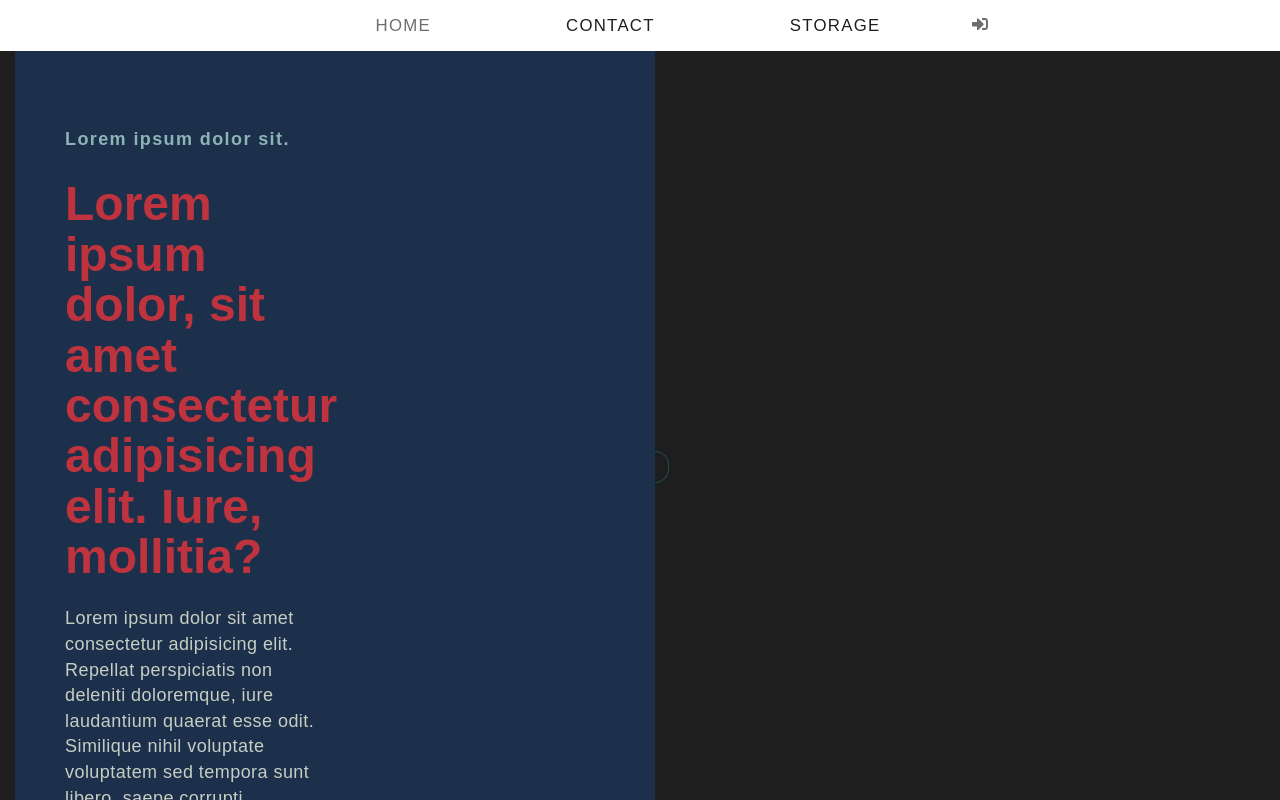
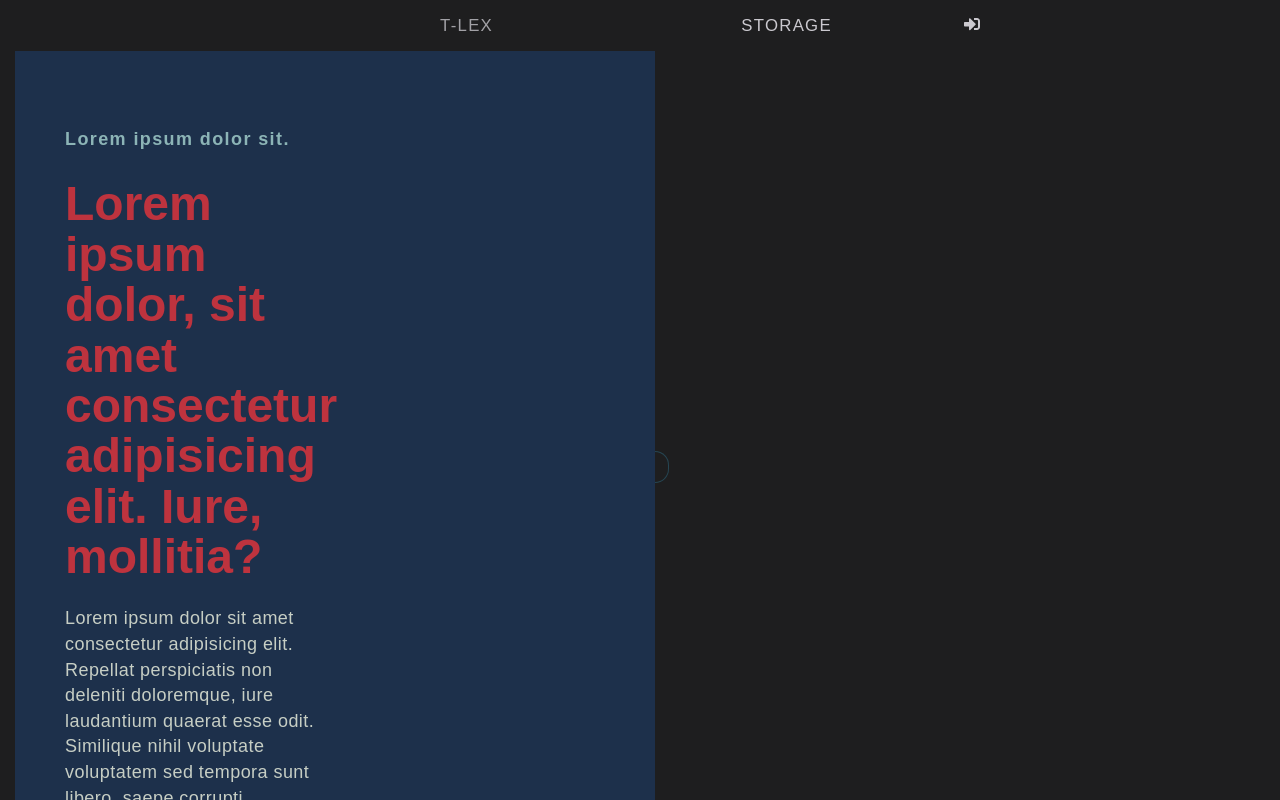
Before and after one commit to MaciejFigat/LFE, a React (Create React App) app in the folder frontend/: page / in a window 1280 px wide. Shown: the top 800 px of the page. Built offline with nearby package versions, Linux system fonts and the light colour scheme.

Commit message:
navigation minor changes in styling

```diff
--- a/frontend/src/App.tsx
+++ b/frontend/src/App.tsx
@@ -11,7 +11,7 @@ import UserProfile from './screens/UserProfile'
 import AdminPanel from './screens/AdminPanel'
 import ResetPassword from './screens/ResetPassword'
 import ConfirmAccount from './screens/ConfirmAccount'
-import Contact from './screens/Contact'
+// import Contact from './screens/Contact'
 import StoredFragments from './screens/StoredFragments'
 
 function App() {
@@ -25,7 +25,7 @@ function App() {
       <Routes location={location} key={location.key}>
         <Route path='/login' element={<Login />} />
         <Route path='/register' element={<Register />} />
-        <Route path='/contact' element={<Contact />} />
+        {/* <Route path='/contact' element={<Contact />} /> */}
         <Route path='/storage' element={<StoredFragments />} />
         <Route path='/resetpassword' element={<ResetPassword />} />
         <Route path='/confirmaccount' element={<ConfirmAccount />} />
--- a/frontend/src/components/menu/Nav/Nav.tsx
+++ b/frontend/src/components/menu/Nav/Nav.tsx
@@ -132,9 +132,9 @@ const Nav: React.FC<NavProps> = () => {
         <NavContainer onClick={handleCloseMenu}>
           <NavListDesktop />
           <NavListMobile open={open} />
-          <HeaderTitleDesktop className={scrollTop === true ? 'hide' : 'show'}>
+          {/* <HeaderTitleDesktop className={scrollTop === true ? 'hide' : 'show'}>
             {name && `${name}`}
-          </HeaderTitleDesktop>
+          </HeaderTitleDesktop> */}
 
           <FadeInAnimationWrapper>
             <IconsWrapper>
--- a/frontend/src/components/menu/Nav/NavListDesktop.tsx
+++ b/frontend/src/components/menu/Nav/NavListDesktop.tsx
@@ -6,8 +6,8 @@ import StaggerChildrenWrapper from '../../AnimationWrappers/StaggerChildrenWrapp
 interface NavListMobileProps {}
 
 const links = [
-  { name: 'Home', to: '/', id: '1' },
-  { name: 'Contact', to: '/contact', id: '2' },
+  { name: 'T-Lex', to: '/', id: '1' },
+  // { name: 'Contact', to: '/contact', id: '2' },
   { name: 'Storage', to: '/storage', id: '3' },
 ]
 const itemVariants = {
--- a/frontend/src/components/menu/Nav/NavListMobile.tsx
+++ b/frontend/src/components/menu/Nav/NavListMobile.tsx
@@ -35,8 +35,8 @@ const sideVariants = {
 }
 
 const links = [
-  { name: 'Home', to: '/', id: '1' },
-  { name: 'Contact', to: '/contact', id: '2' },
+  { name: 'T-Lex', to: '/', id: '1' },
+  // { name: 'Contact', to: '/contact', id: '2' },
   { name: 'Storage', to: '/storage', id: '3' },
 ]
 
--- a/frontend/src/components/menu/Nav/nav.styled.js
+++ b/frontend/src/components/menu/Nav/nav.styled.js
@@ -9,31 +9,38 @@ export const TransitionWrapperMain = styled.div`
   transition: color 1200ms ease-out;
   .nav_link {
     transition: color 600ms ease-out;
+    // todo color: var(--background-main5);
     color: var(--background-main5);
   }
   .top {
     /* this is for the username of logged user */
     h1 {
-      color: var(--background1-main);
+      //todo color: var(--background1-main);
+      color: var(--background5-main);
     }
     /* li is for login/logout icons in navbar */
     li {
       transition: color 300ms ease-out;
-      color: var(--background3-main);
+      //todo color: var(--background3-main);
+      color: var(--background5-main);
       &:hover {
+        // todo color: var(--background2-main);
         color: var(--background2-main);
       }
     }
     /* additional className for burger so it changes color with scroll */
     .burger {
-      background: var(--background1-main);
+      // todo background: var(--background1-main);
+      background: var(--background5-main);
     }
     transition: all 1000ms ease-in;
     transition: color 1200ms ease-out;
     transition: background 1200ms ease-out;
-    background: transparent;
+    // todo background: transparent;
+    background: var(--background1-main);
     .nav_link {
-      color: var(--background1-main);
+      //todo color: var(--background1-main);
+      color: var(--background5-main);
     }
   }
   .active {
--- a/frontend/src/styles/GlobalStyles.js
+++ b/frontend/src/styles/GlobalStyles.js
@@ -122,8 +122,10 @@ body {
       @media (max-width: 1020px) {
         background: -webkit-linear-gradient(
           180deg,
-          var(--background1-main),
-          var(--background1-main)
+          // ? var(--background1-main),
+          // ? var(--background1-main)
+          var(--background5-main),
+           var(--background5-main)
         );
         -webkit-background-clip: text;
         -webkit-text-fill-color: transparent;
@@ -132,7 +134,7 @@ body {
     }
     .nav_link.activated {
 
-      color: var(--background3-main);
+      color: var(--background4-main);
 
 
 
```
